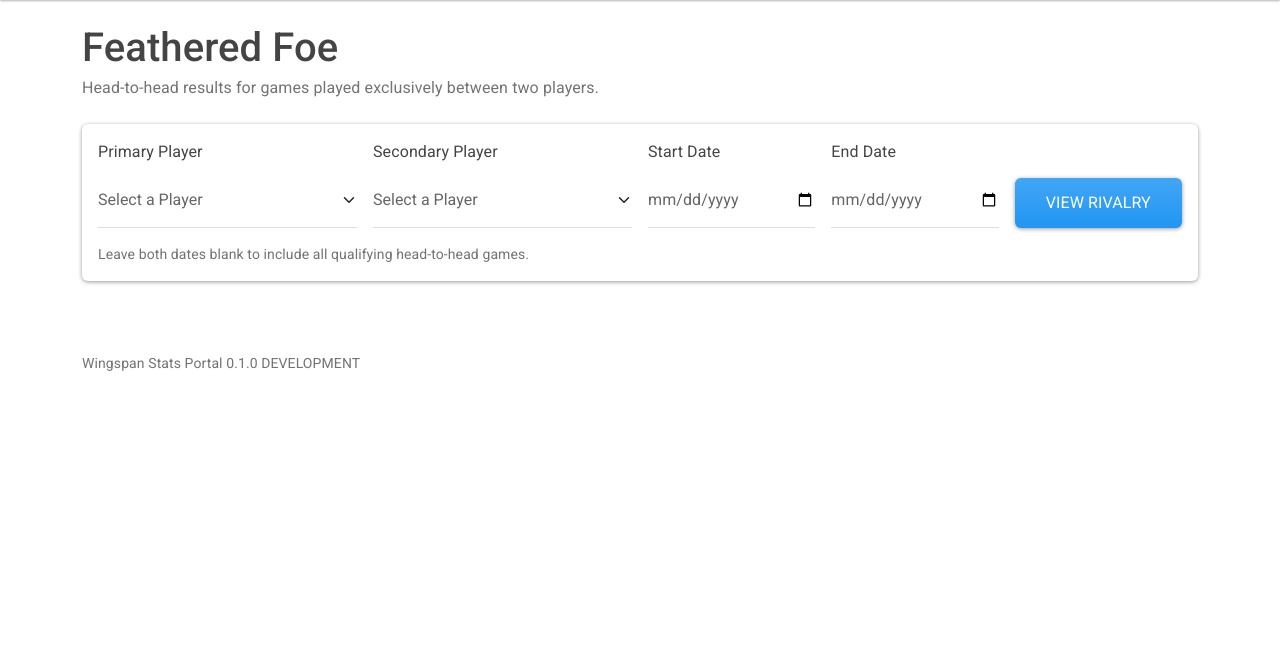
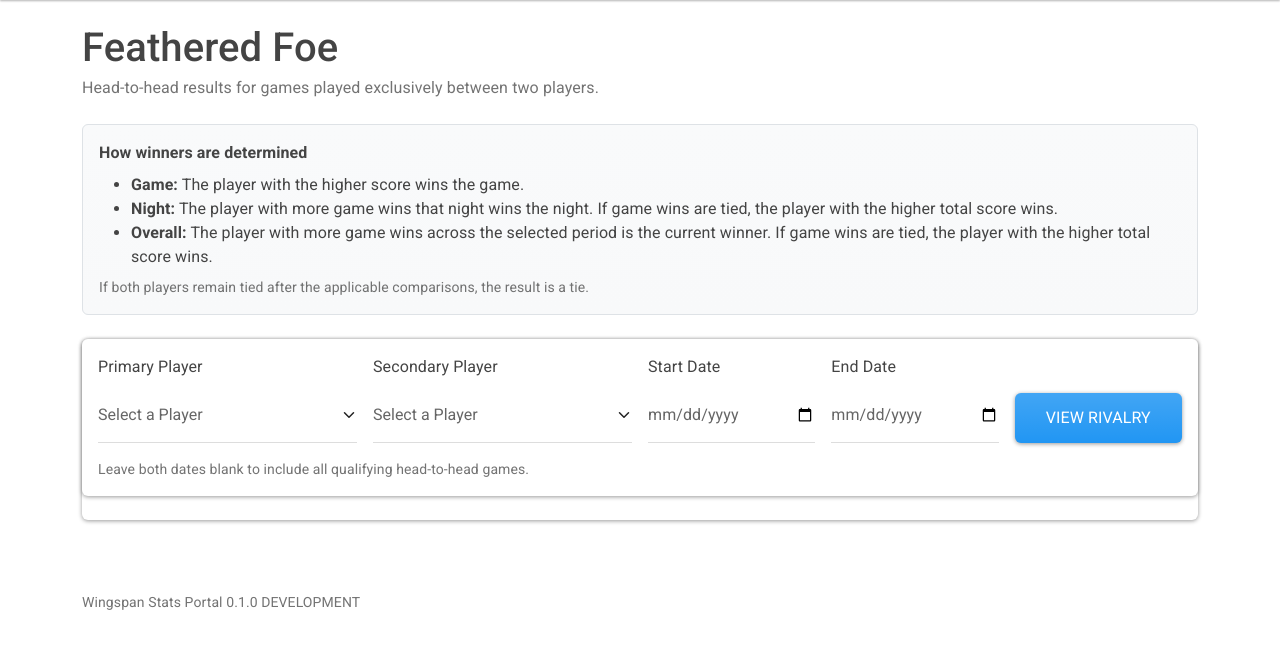
Before and after one commit to ndswecker/wingspan-stats-portal, a Django app: template app/portal/templates/portal/feathered_foe.html in a window 1280 px wide. Shown: the part 85-734 px from the top of the page. Run offline with Django 5.2, Linux system fonts and the light colour scheme; the template is opened without the code that fills it: values that come from a table or form of the project are taken from there, others are empty; some libraries are stand-ins or nearby versions.

Commit message:
complete feathered foe for Nick

```diff
--- a/app/portal/templates/portal/feathered_foe.html
+++ b/app/portal/templates/portal/feathered_foe.html
@@ -3,8 +3,37 @@
 {% block content %}
 <div class="mb-4">
     <h1 class="mb-1">Feathered Foe</h1>
-  <p class="text-muted mb-0">Head-to-head results for games played exclusively between two players.</p>
+    <p class="text-muted mb-0">
+        Head-to-head results for games played exclusively between two players.
+    </p>
 </div>
+
+<div class="alert alert-light border mb-4">
+    <strong>How winners are determined</strong>
+
+    <ul class="mb-2 mt-2">
+        <li>
+            <strong>Game:</strong>
+            The player with the higher score wins the game.
+        </li>
+        <li>
+            <strong>Night:</strong>
+            The player with more game wins that night wins the night.
+            If game wins are tied, the player with the higher total score wins.
+        </li>
+        <li>
+            <strong>Overall:</strong>
+            The player with more game wins across the selected period is the current winner.
+            If game wins are tied, the player with the higher total score wins.
+        </li>
+    </ul>
+
+    <p class="small text-muted mb-0">
+        If both players remain tied after the applicable comparisons, the result is a tie.
+    </p>
+</div>
+
+<div class="card mb-4">
 
 <div class="card mb-4">
   <div class="card-body">
@@ -91,24 +120,62 @@
           </thead>
           <tbody>
               {% for night in feathered_foe.nights %}
+                  {% cycle 'table-light' '' as night_row_class silent %}
+
                   {% for game in night.games %}
-                <tr>
+                      <tr class="{{ night_row_class }}">
                           <td class="text-nowrap">
-                    {% if forloop.first %}<strong>{{ night.date_played|date:"M j, Y" }}</strong><br>{% endif %}
-                    <a href="{% url 'portal:game-detail' pk=game.game_id %}">Game {{ game.game_id }}</a>
+                              {% if forloop.first %}
+                                  <strong>{{ night.date_played|date:"M j, Y" }}</strong>
+                                  <br>
+                              {% endif %}
+
+                              <a
+                                  class="ms-3"
+                                  href="{% url 'portal:game-detail' pk=game.game_id %}">
+                                  Game {{ game.game_id }}
+                              </a>
                           </td>
-                  <td class="text-end">{{ game.results.0.score }}</td>
-                  <td class="text-end">{{ game.results.1.score }}</td>
+
+                          <td class="text-end">
+                              {{ game.results.0.score }}
+                          </td>
+
+                          <td class="text-end">
+                              {{ game.results.1.score }}
+                          </td>
+
                           <td>
-                    {% if game.winner == feathered_foe.primary_player %}{{ feathered_foe.primary_player }}
-                    {% elif game.winner == feathered_foe.secondary_player %}{{ feathered_foe.secondary_player }}
-                    {% else %}Tie{% endif %}
+                            {% if game.winner == feathered_foe.primary_player %}
+                                {{ feathered_foe.primary_player }}
+                            {% elif game.winner == feathered_foe.secondary_player %}
+                                {{ feathered_foe.secondary_player }}
+                            {% else %}
+                                Tie
+                            {% endif %}
                           </td>
-                  <td>
+
+                          <td
                               {% if forloop.first %}
-                      {% if night.winner == feathered_foe.primary_player %}{{ feathered_foe.primary_player }}
-                      {% elif night.winner == feathered_foe.secondary_player %}{{ feathered_foe.secondary_player }}
-                      {% else %}Tie{% endif %}
+                                  {% if night.winner == feathered_foe.primary_player %}
+                                      class="table-success"
+                                  {% elif night.winner == feathered_foe.secondary_player %}
+                                      class="table-danger"
+                                  {% else %}
+                                      class="table-warning"
+                                  {% endif %}
+                              {% endif %}
+                          >
+                              {% if forloop.first %}
+                                  <strong>
+                                      {% if night.winner == feathered_foe.primary_player %}
+                                          {{ feathered_foe.primary_player }}
+                                      {% elif night.winner == feathered_foe.secondary_player %}
+                                          {{ feathered_foe.secondary_player }}
+                                      {% else %}
+                                          Tie
+                                      {% endif %}
+                                  </strong>
                               {% endif %}
                           </td>
                       </tr>
```
Also changed, not shown: app/portal/templates/portal/competitive_history.html (+9 -1 lines), app/portal/views.py (line endings or trailing spaces). Lines whose indentation alone changed are shown as unchanged.
